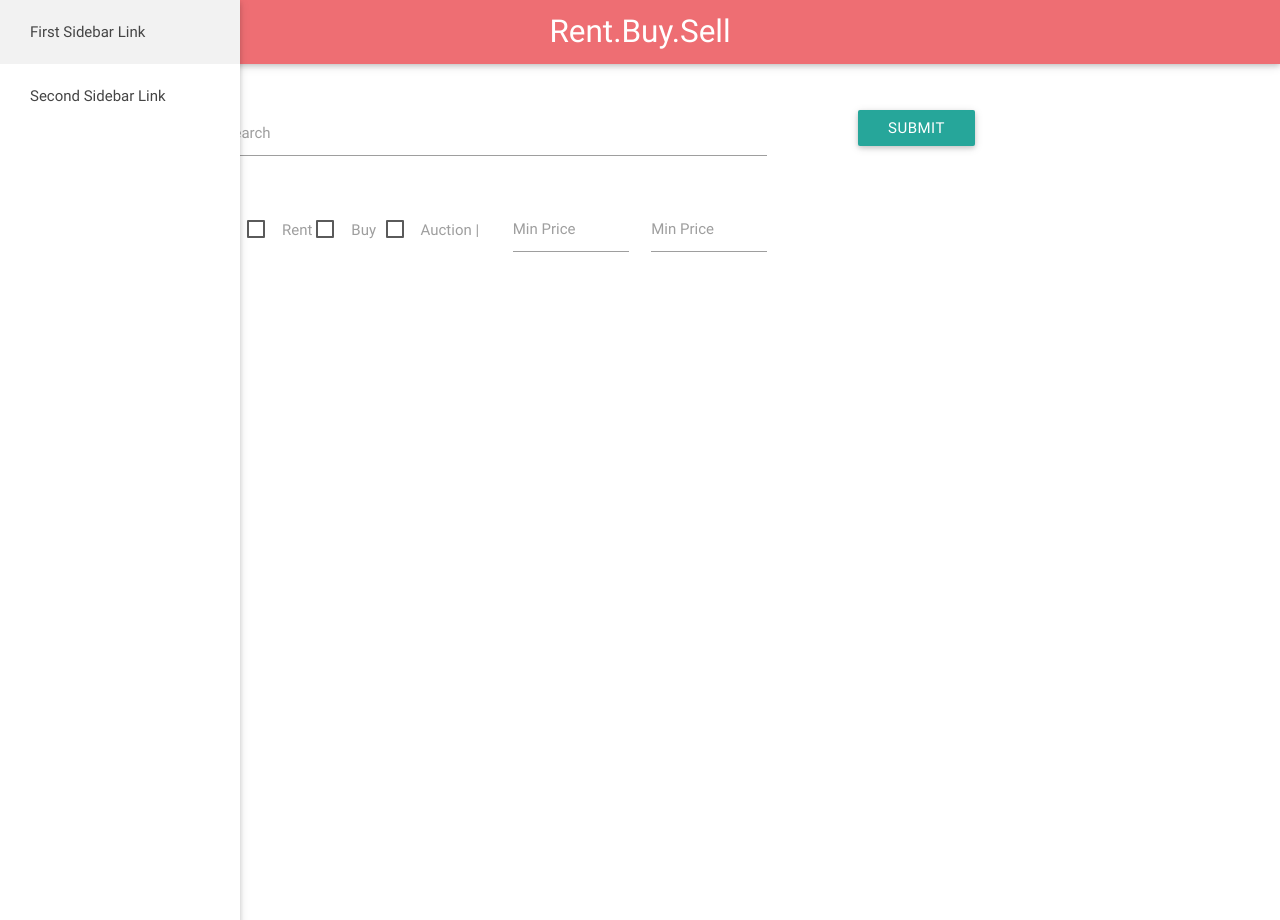
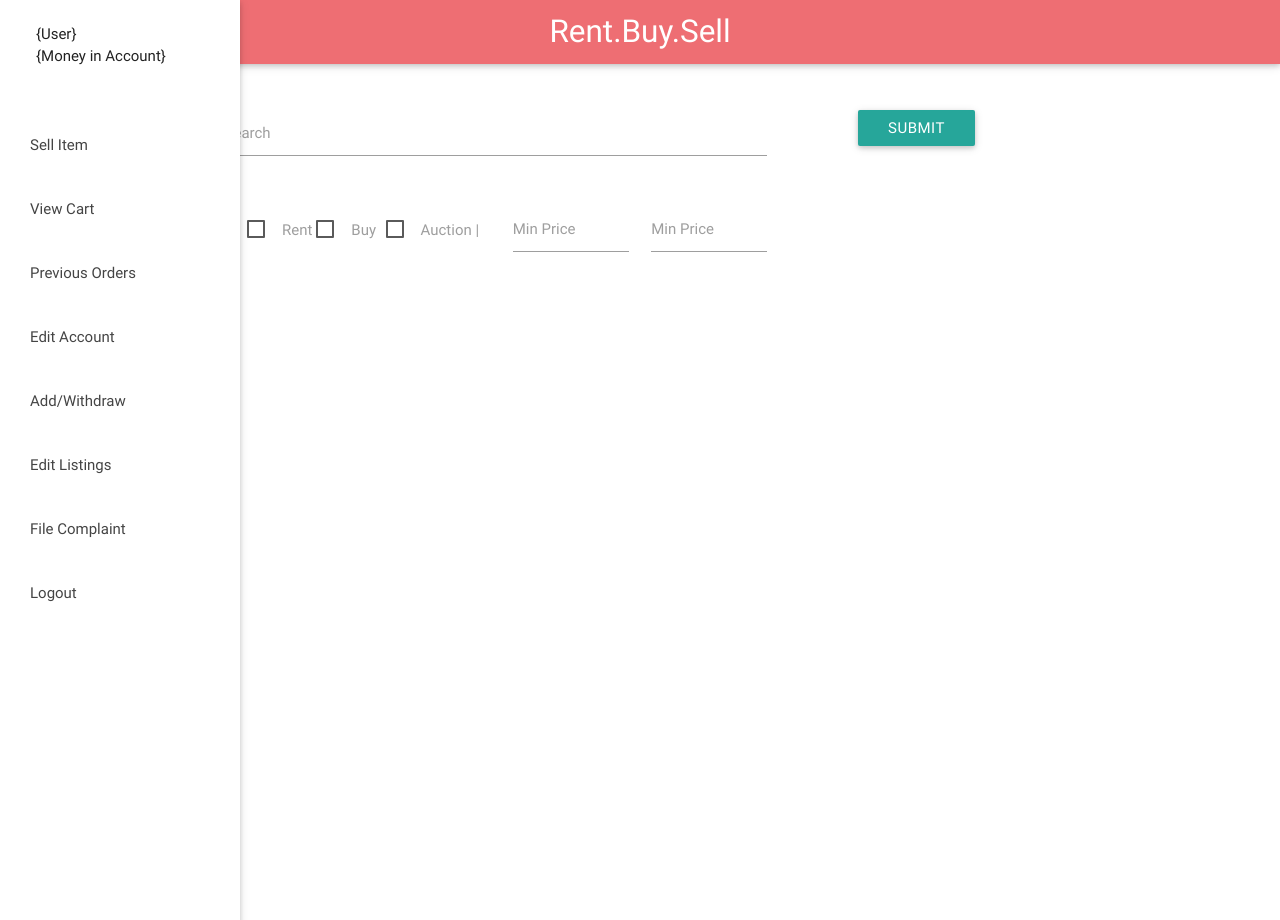
Before and after one commit to s1cyan/rent-buy-sell322, a Django app: page / in a window 1280 px wide. Run offline with Django 3.2, Linux system fonts and the light colour scheme.

Commit message:
Added in all the stuff for sidenav

```diff
--- a/rbs_app/rbs_application/templates/sidenav.html
+++ b/rbs_app/rbs_application/templates/sidenav.html
@@ -1,5 +1,20 @@
- <ul id="slide-out" class="side-nav fixed">
-      <li><a href="#!">First Sidebar Link</a></li>
-      <li><a href="#!">Second Sidebar Link</a></li>
-    </ul>
-    <a href="#" data-activates="slide-out" class="button-collapse"><i class="material-icons">menu</i></a>
+<ul id="slide-out" class="side-nav fixed">
+    <br>
+    <div class="container"> {User}</div>
+    <div class="container">{Money in Account}</div>
+
+    <br>
+    <br>
+
+    <li><a href="#!">Sell Item</a></li>
+    <li><a href="#!">View Cart</a></li>
+    <li><a href="#!">Previous Orders</a></li>
+    <li><a href="#!">Edit Account</a></li>
+    <li><a href="#!">Add/Withdraw</a></li>
+    <li><a href="#!">Edit Listings</a></li>
+    <li><a href="#!">File Complaint</a></li>
+    <li><a href="#!">Logout</a></li>
+
+
+</ul>
+<a href="#" data-activates="slide-out" class="button-collapse"><i class="material-icons">menu</i></a>
```
